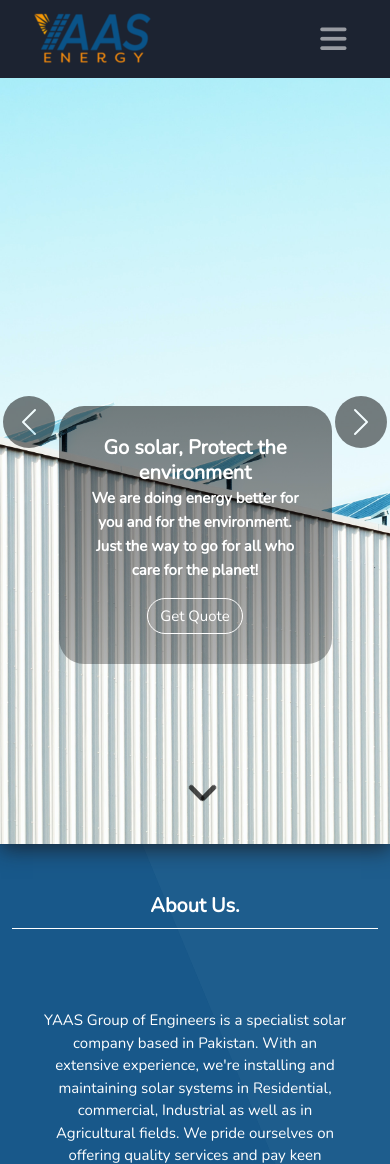
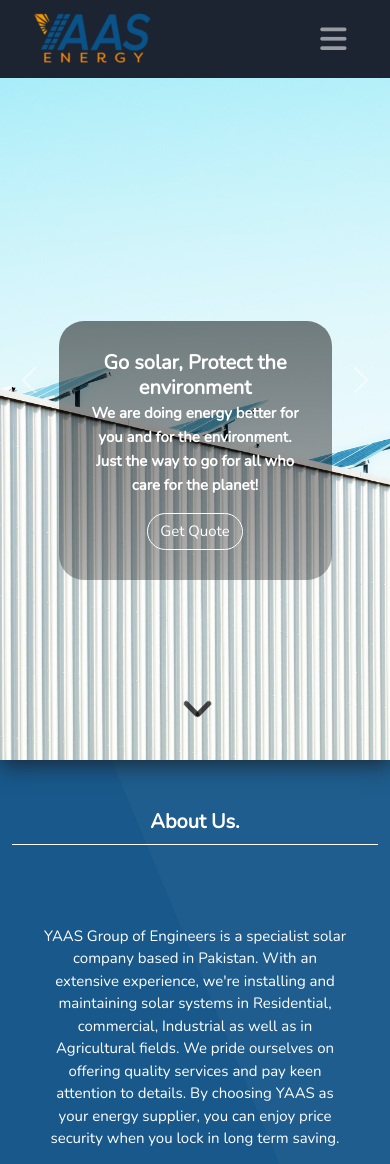
Before and after one commit to malikhuzafah/yaas-energy, a PHP site: page / in a window 390 px wide. Shown: the top 1164 px of the page. Run offline with PHP 8.4, Linux system fonts and the light colour scheme; some libraries are stand-ins or nearby versions.

Commit message:
updated size

```diff
--- a/css/styles.css
+++ b/css/styles.css
@@ -855,12 +855,12 @@ a {
     padding: 30px 0;
   }
 
-  /* .head,
+  .head,
   #slide-1,
   #slide-2,
   #slide-3 {
-    height: 500px;
-  } */
+    height: 90vh;
+  }
   #form {
     margin-bottom: 50px;
   }
@@ -986,7 +986,7 @@ a {
 .arrow-down {
   width: 30px;
   height: 20px;
-  margin: 0 0 0 -5px;
+  margin: 0 0 0 -10px;
   position: absolute;
   left: 50%;
   bottom: 0px;
--- a/index.html
+++ b/index.html
@@ -179,19 +179,19 @@
             </div>
             <button class="carousel-control-prev" type="button" data-bs-target="#carouselExampleIndicators"
                 data-bs-slide="prev">
-                <div
-                    style="background-color: #000; border-radius: 50%; padding: 10px; justify-content: center; align-items: center; display: flex;">
-                    <span class="carousel-control-prev-icon" aria-hidden="true"></span>
-                    <span class="visually-hidden">Previous</span>
-                </div>
+                <!-- <div
+                    style="background-color: #000; border-radius: 50%; padding: 10px; justify-content: center; align-items: center; display: flex;"> -->
+                <span class="carousel-control-prev-icon" aria-hidden="true"></span>
+                <span class="visually-hidden">Previous</span>
+                <!-- </div> -->
             </button>
             <button class="carousel-control-next" type="button" data-bs-target="#carouselExampleIndicators"
                 data-bs-slide="next">
-                <div
-                    style="background-color: #000; border-radius: 50%; padding: 10px; justify-content: center; align-items: center; display: flex;">
-                    <span class="carousel-control-next-icon" aria-hidden="true"></span>
-                    <span class="visually-hidden">Next</span>
-                </div>
+                <!-- <div
+                    style="background-color: #000; border-radius: 50%; padding: 10px; justify-content: center; align-items: center; display: flex;"> -->
+                <span class="carousel-control-next-icon" aria-hidden="true"></span>
+                <span class="visually-hidden">Next</span>
+                <!-- </div> -->
 
             </button>
         </div>
```
